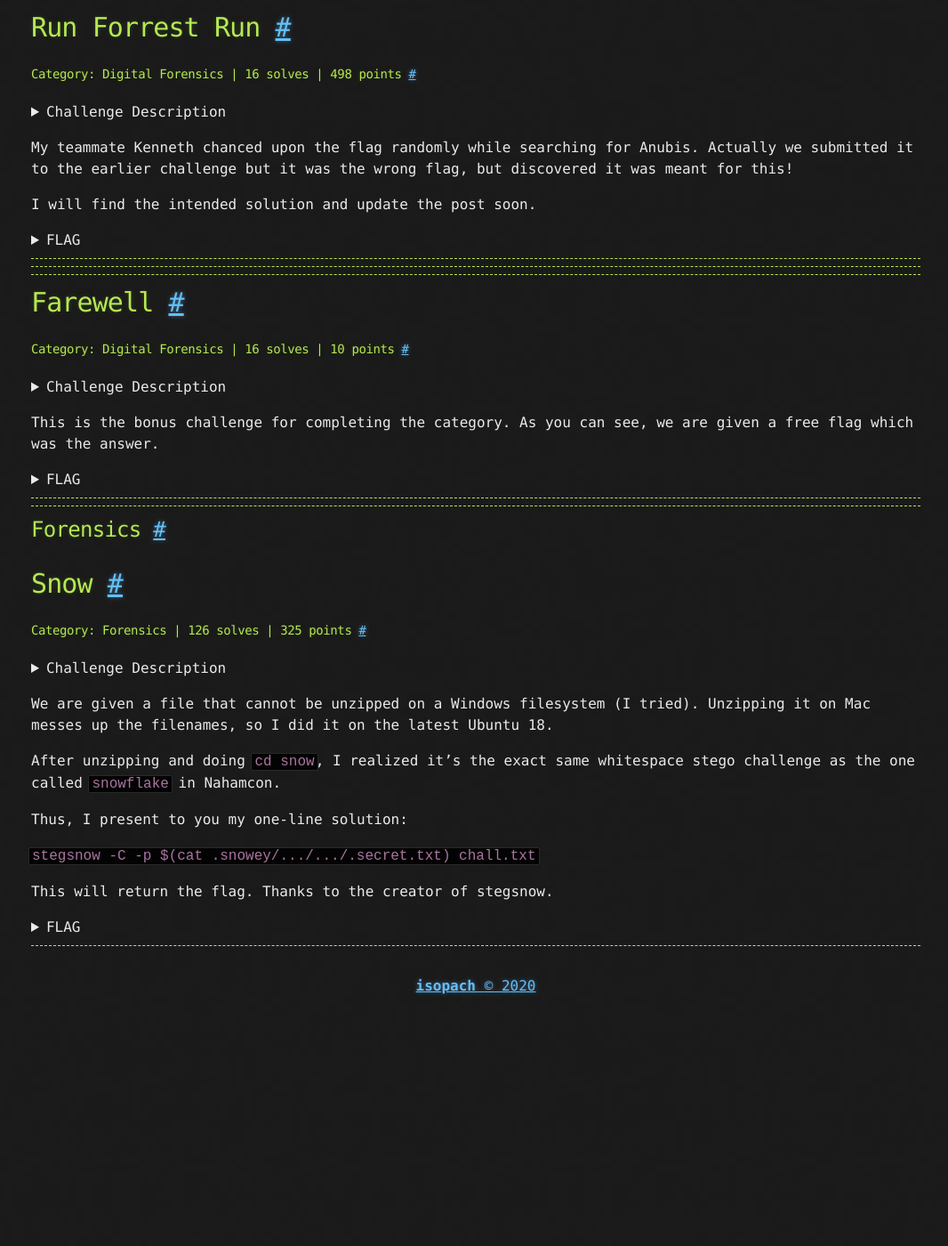
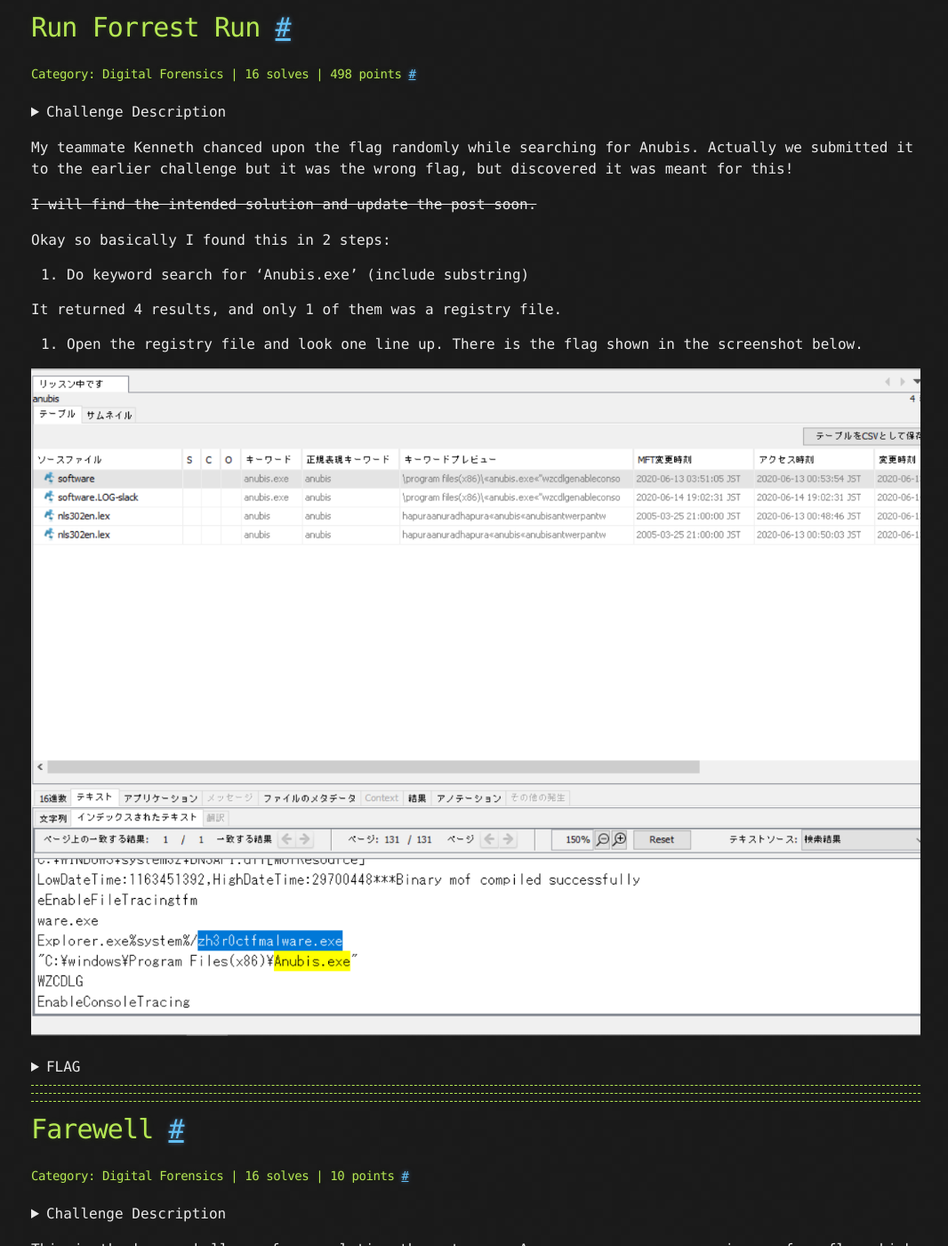
Before and after one commit to Isopach/isopach.github.io, a Jekyll site: the page built from _posts/2020-06-18-Zh3r0-CTF-2020-Digital-Forensics.md, in a window 1280 px wide and 1400 px high, scrolled down 5327 px. Shown: the whole window at 89% size, without its empty margins (105-1171 px from the left). Built offline with Jekyll 4.4.1, drawn with Linux system fonts in a browser that asks for light colours; before the commit the page ends 6460 px from its top, so only the background shows below that.

Commit message:
Finish writeup for Run Forrest Run

```diff
--- a/_posts/2020-06-18-Zh3r0-CTF-2020-Digital-Forensics.md
+++ b/_posts/2020-06-18-Zh3r0-CTF-2020-Digital-Forensics.md
@@ -184,13 +184,22 @@ File - Same as the first challenge file
 
 My teammate Kenneth chanced upon the flag randomly while searching for Anubis. Actually we submitted it to the earlier challenge but it was the wrong flag, but discovered it was meant for this!
 
-I will find the intended solution and update the post soon.
+~~I will find the intended solution and update the post soon.~~
 
+Okay so basically I found this in 2 steps:
+
+1. Do keyword search for 'Anubis.exe' (include substring)
+
+It returned 4 results, and only 1 of them was a registry file.
+
+2. Open the registry file and look one line up. There is the flag shown in the screenshot below.
+
+![Run-Forrest-Run-flag](../assets/zh3r0-ctf-2020/Run-Forrest-Run-flag.png)
 
 <details>
   <summary>FLAG</summary>
 
-  zh3r0{ctfmalware.exe}
+  zh3r0{zh3r0ctfmalware.exe}
 </details>
 
 ***
```
Also changed, not shown: assets/zh3r0-ctf-2020/Run-Forrest-Run-flag.png (added).
